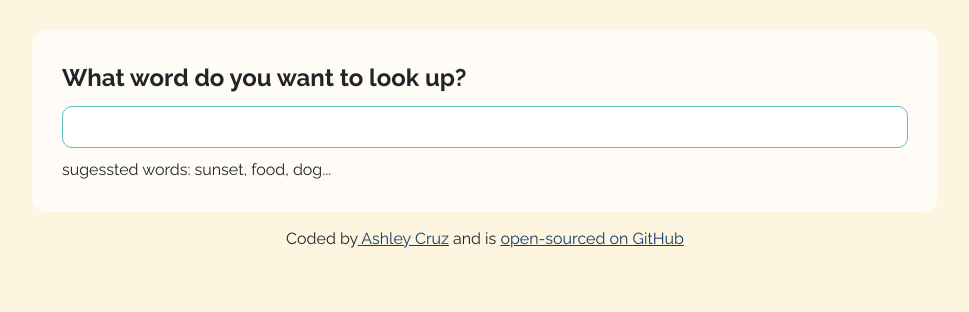
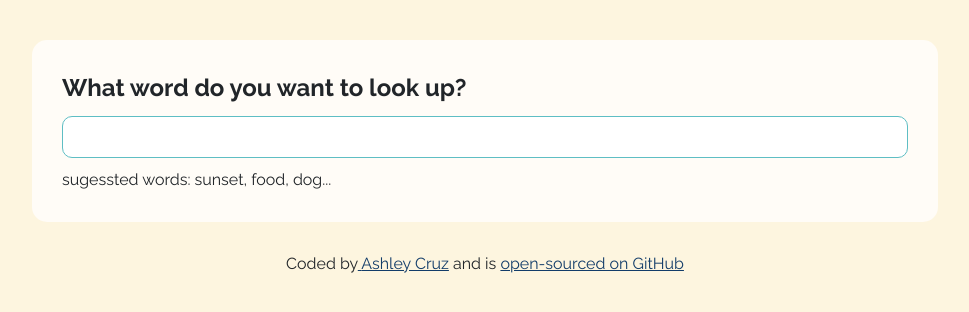
Before and after one commit to ashcruzzz/react-dictionary, a React (Create React App) app: page / in a window 1280 px wide. Shown: the top 312 px of the page, without its empty margins (155-1124 px from the left). Built offline with nearby package versions, Linux system fonts and the light colour scheme; no server answers.

Commit message:
footer and header margin adjustment

```diff
--- a/src/App.css
+++ b/src/App.css
@@ -3,11 +3,11 @@
   margin: 0 auto;
 }
 
-.App-header {
-  margin: 30px;
+.App header {
+  margin: 40px;
 }
 
-.App-footer {
+.App footer {
   text-align: center;
   margin: 30px;
   font-family: "Raleway", sans-serif;
```
